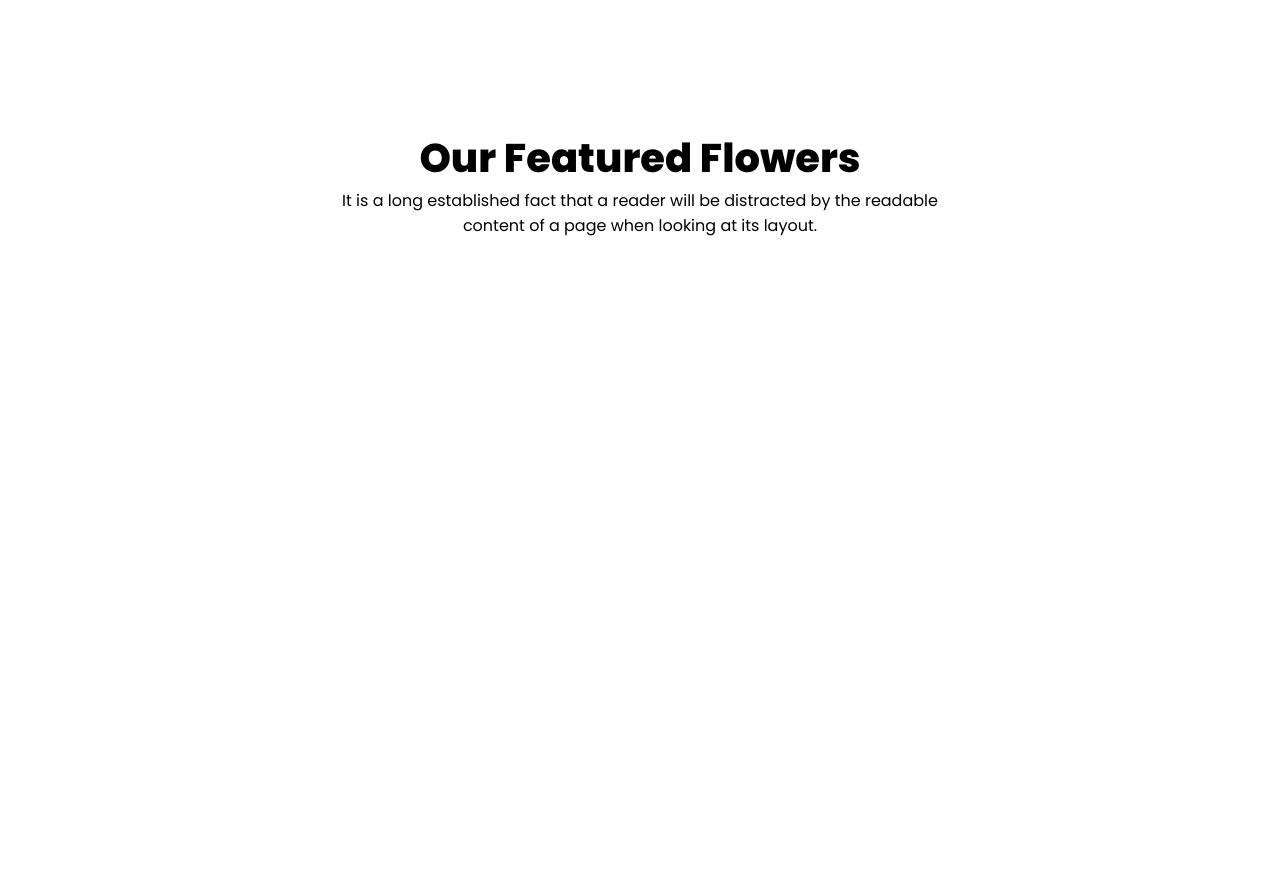
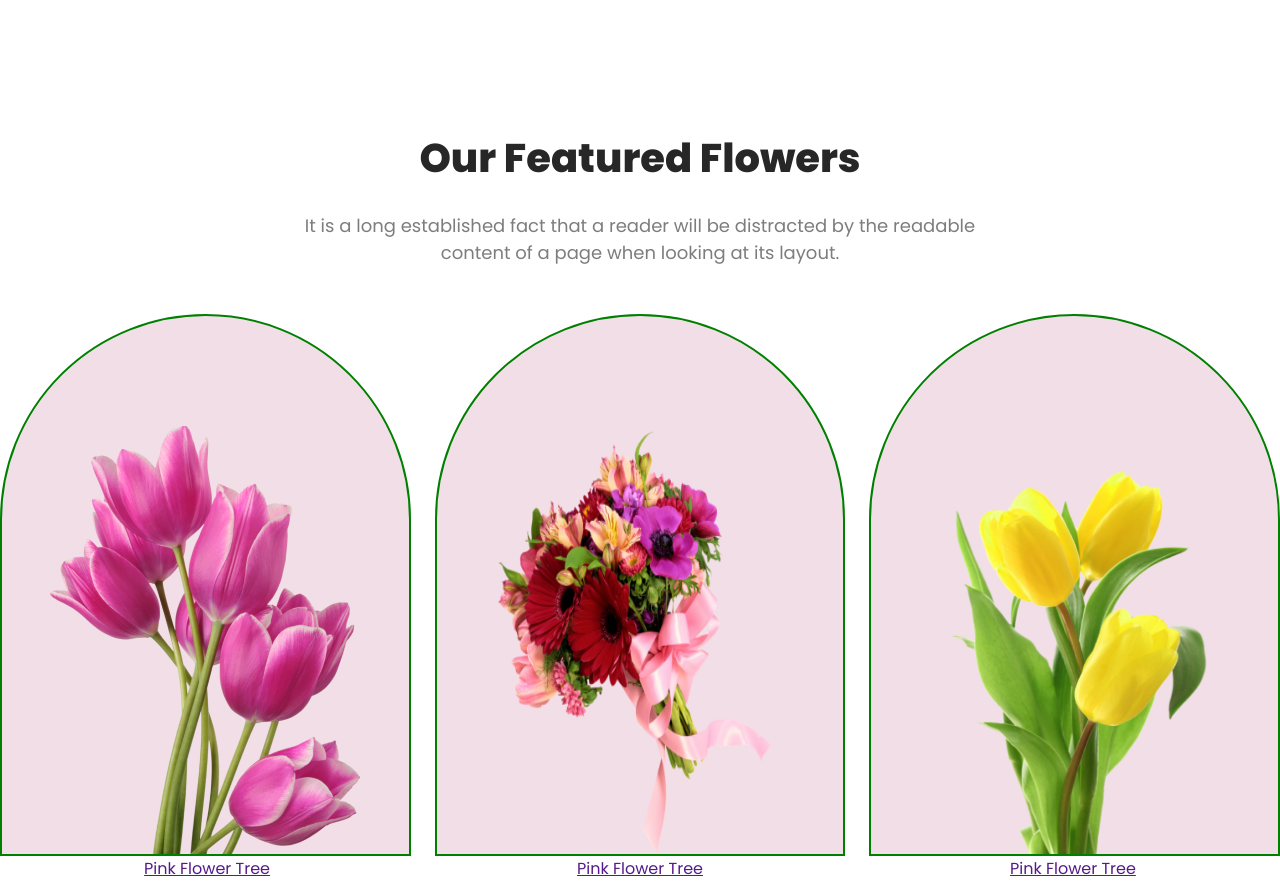
Before and after one commit to webdiv-rakib/flower-shop, a plain HTML site: page index.html in a window 1280 px wide. Shown: the part 900-1781 px from the top of the page. Before the commit the page ends 1163 px from the top, so only its background shows below. Drawn offline with Linux system fonts and the light colour scheme.

Commit message:
Featured Image section done

```diff
--- a/index.html
+++ b/index.html
@@ -12,7 +12,7 @@
     <header>
         <!-- Banner section starts here -->
         <div class="banner-section-1">
-            <h1 class="banner-title">Let's make <br>beautiful flowers a <br>part of your life.</h1>
+            <h1 class="banner-title">Let's make<br>beautiful flowers a<br>part of your life.</h1>
             <p class="banner-description">It is a long established fact that a reader will be distracted by the readable
                 content of a page when looking at its layout. The point of using Lorem Ipsum is that it has a
                 more-or-less normal distribution of letters.</p>
@@ -27,12 +27,30 @@
         <section>
             <div class="feature-section-1">
                 <h3 class="feature-title">Our Featured Flowers</h3>
-                <p class="feature-description">It is a long established fact that a reader will be distracted by the readable <br> content of a page when looking at its layout.</p>
+                <p class="feature-description">It is a long established fact that a reader will be distracted by the
+                    readable <br> content of a page when looking at its layout.</p>
             </div>
-            <div>
-                <img src="" alt="">
-                <img src="" alt="">
-                <img src="" alt="">
+            <div class="image-section">
+                <div class="section-1">
+                    <img class="image-1" src="assets/image/pngwing 6.png" alt="">
+                </div>
+                <div class="section-1">
+                    <img class="image-1" src="assets/image/pngwing 5.png" alt="">
+                </div>
+                <div class="section-1">
+                    <img class="image-1" src="assets/image/pngwing 7.png" alt="">
+                </div>
+            </div>
+            <div class="tree-name">
+                <div>
+                    <a class="tree-1" href="">Pink Flower Tree</a>
+                </div>
+                <div>
+                    <a class="tree-2" href="">Pink Flower Tree</a>
+                </div>
+                <div>
+                    <a class="tree-3" href="">Pink Flower Tree</a>
+                </div>
             </div>
         </section>
 
--- a/style/style.css
+++ b/style/style.css
@@ -74,4 +74,39 @@ main{
 .feature-title{
     font-size: 40px;
     font-weight: 800;
+    color: #272727;
 }
+.feature-description{
+    font-size: 18px;
+    font-weight: 400;
+    color: #27272799;
+    margin-top: 24px;
+    margin-bottom: 48px;
+}
+.section-1{
+    width: 464px;
+    height: 538px;
+    border: 2px solid green;
+    /* padding: 110px 78px 67px 76px; */
+    text-align: center;
+    border-radius: 300px 300px 0px 0px;
+    background-color: #A7216226;
+
+}
+.image-1{
+    margin-top: 110px;
+    height: 428px;
+    width: 310px;
+}
+
+.image-section{
+    display: flex;
+    justify-content: center;
+    gap: 24px;
+}
+
+.tree-name{
+    display: flex;
+    justify-content: center;
+    gap: 307px;
+}
```
